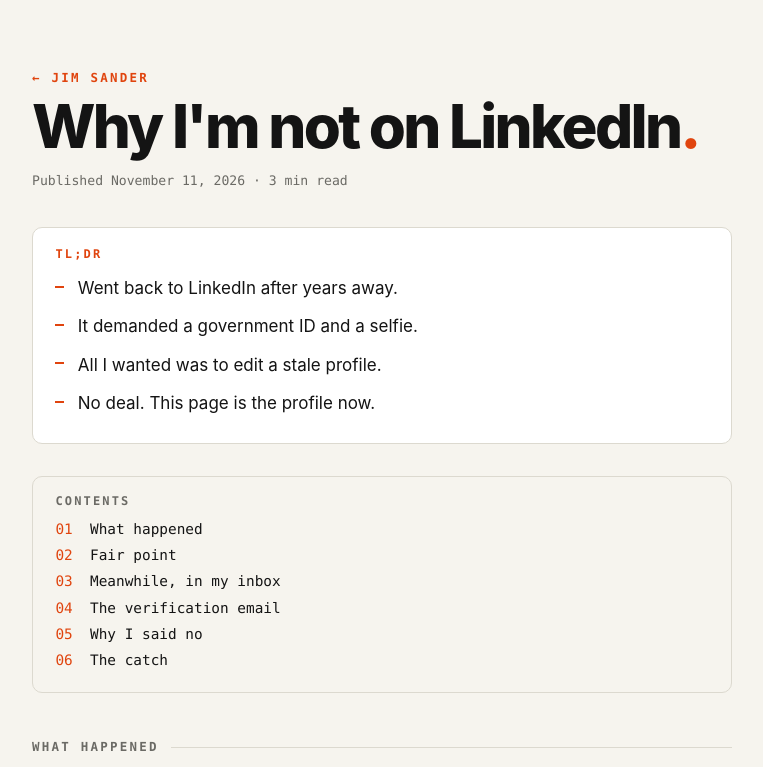
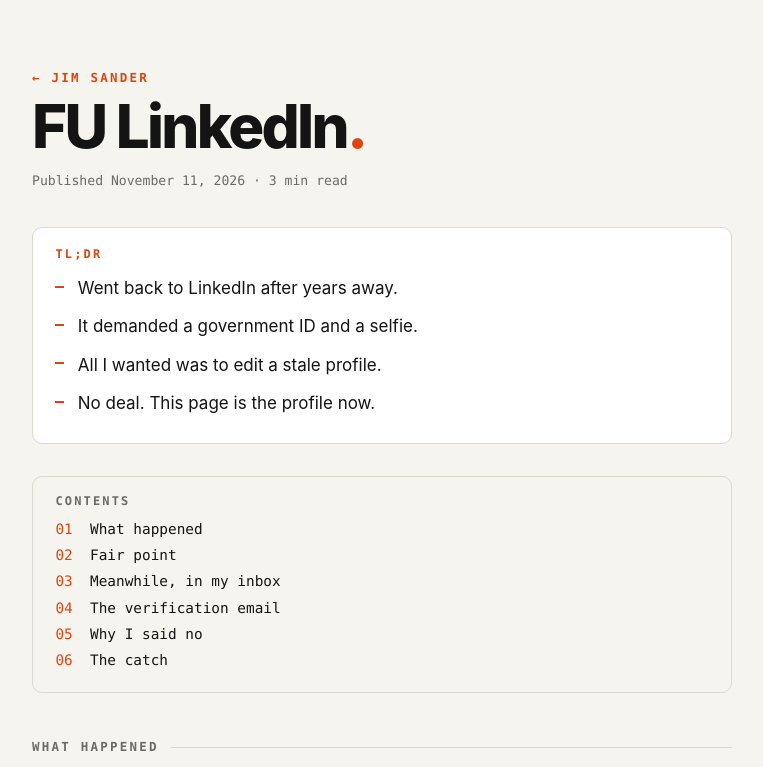
Before and after one commit to jimsander/jimsander.net, a plain HTML site: page why-not-linkedin.html in a window 1280 px wide. Shown: the top 767 px of the page, without its empty margins (258-1021 px from the left). Drawn offline with Linux system fonts and the light colour scheme.

Commit message:
Retitle article: FU LinkedIn

```diff
--- a/why-not-linkedin.html
+++ b/why-not-linkedin.html
@@ -3,7 +3,7 @@
 <head>
   <meta charset="utf-8">
   <meta name="viewport" content="width=device-width, initial-scale=1">
-  <title>Why I'm not on LinkedIn - Jim Sander</title>
+  <title>FU LinkedIn - Jim Sander</title>
   <meta name="description" content="LinkedIn wanted a selfie and a government ID. I wanted to edit a profile.">
   <link rel="stylesheet" href="style.css">
 </head>
@@ -11,7 +11,7 @@
   <div class="wrap single">
     <main>
       <p class="kicker"><a href="index.html">&larr; Jim Sander</a></p>
-      <h1>Why I'm not on LinkedIn<span class="dot">.</span></h1>
+      <h1>FU LinkedIn<span class="dot">.</span></h1>
       <p class="meta">Published <time datetime="2026-11-11">November 11, 2026</time> &middot; 3 min read</p>
 
       <div class="tldr">
```
Also changed, not shown: index.html (+1 -1 lines).
